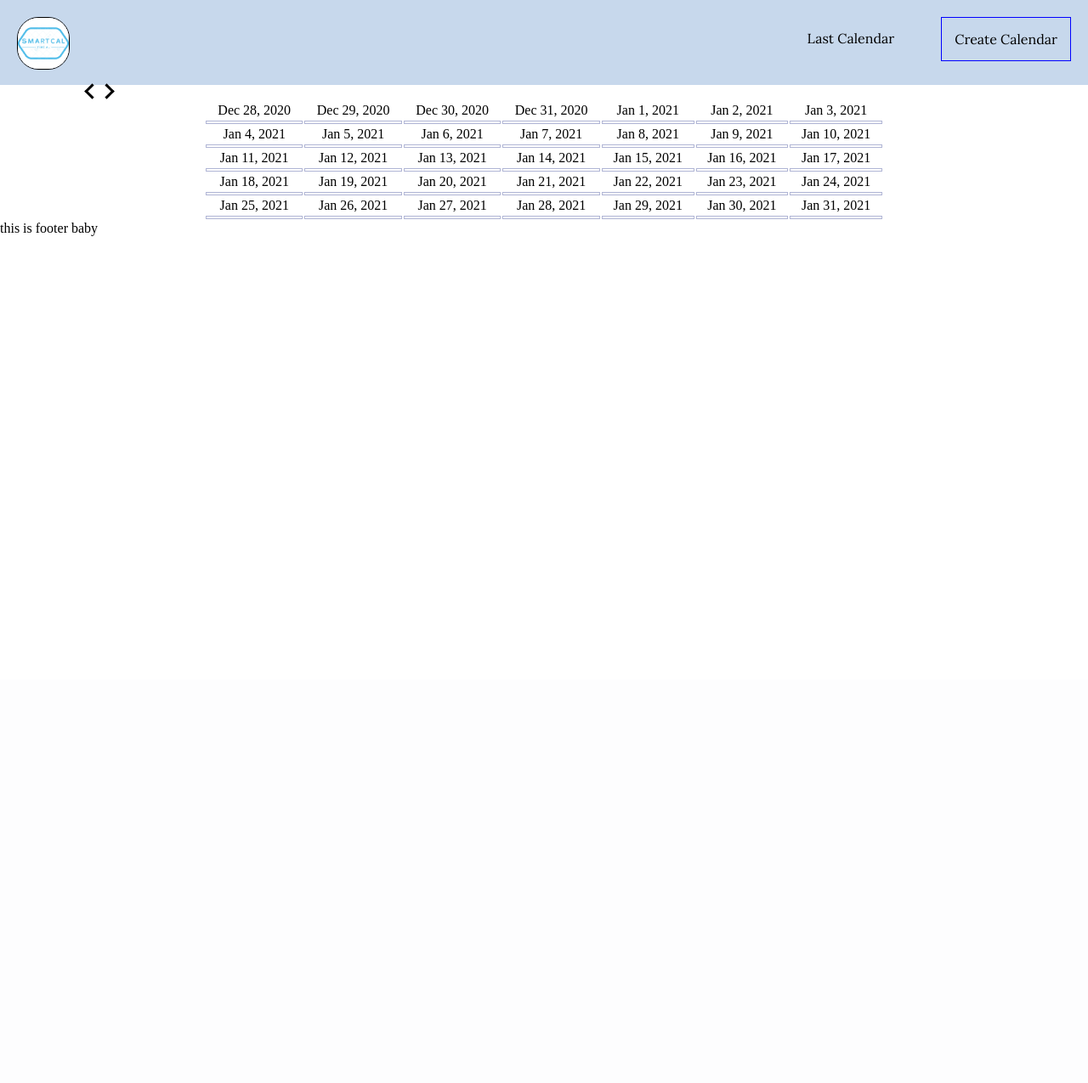
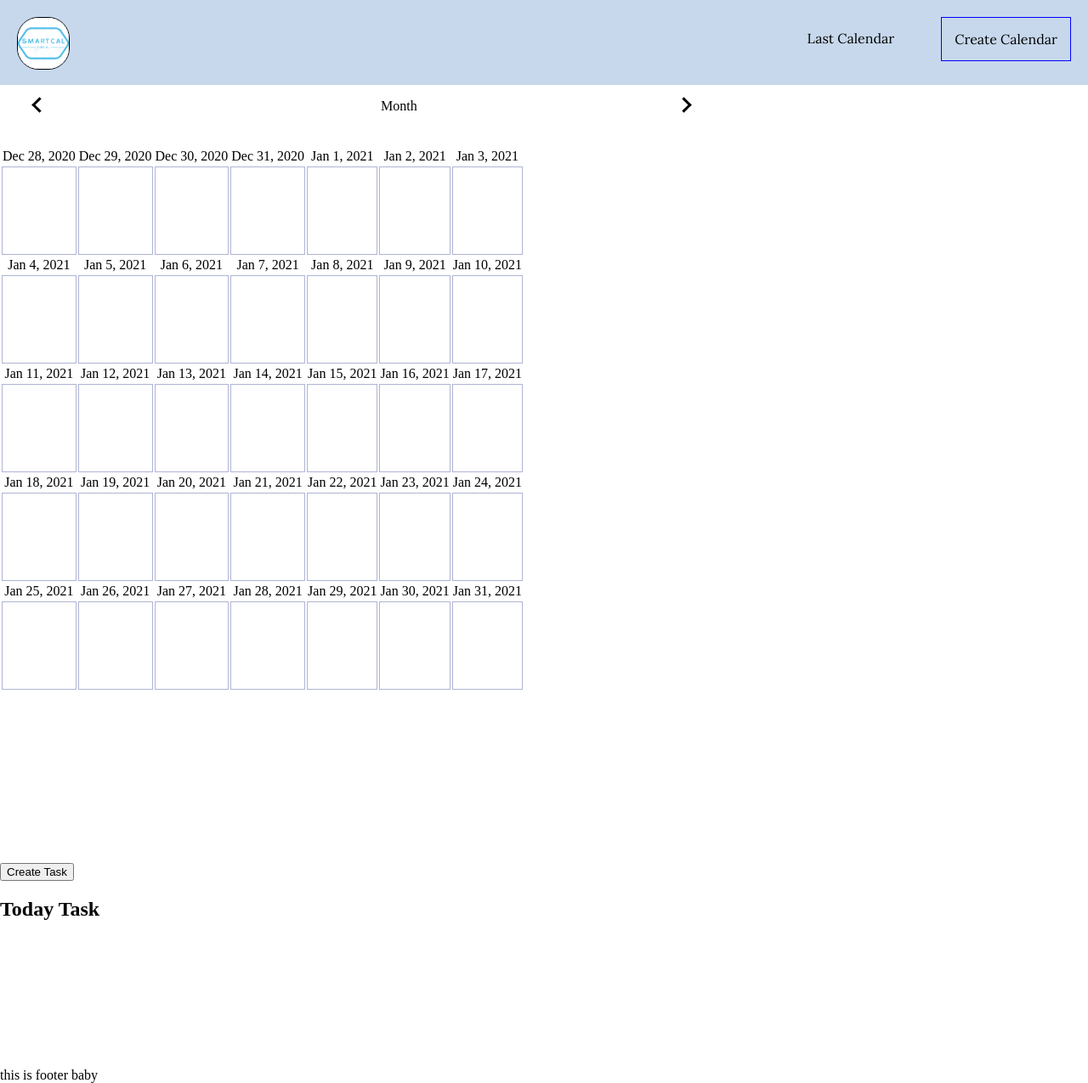
Before and after one commit to PetrAlexTeam/Calendar, a Django app: a page that uses Calendar/templates/Calendar/my_calendar.html in a window 1280 px wide. Shown: the whole page at 85% size. Before the commit the page ends 278 px from the top, so only its background shows below. Run offline with Django 3.2, Linux system fonts and the light colour scheme; tables that the repository leaves empty hold one stand-in row (values such as "Sample post"); lists and menus that the app fills with data are empty.

Commit message:
Оформление и Сегодняшние Задачи. Работают стрелочки навигации по месяцам

```diff
--- a/Calendar/static/css/calendar.css
+++ b/Calendar/static/css/calendar.css
@@ -1,6 +1,14 @@
+div.month_navigate{
+    width: 70%;
+    height: 900px;
+}
+body {
+    margin:0px auto;
 
+}
+#Table
 table{
-    width: 800px;
+    width: 70%;
     margin:auto;
 }
     th{
@@ -8,43 +16,56 @@ th{
     }
     td{
         border: 1px solid #AFB4D4;
-
+        with: 20px;
+        height: 100px;
     }
     td a{
         text-decoration: none;
-    font-size:20px;
+        font-size:15px;
         font-family:Gill Sans, sans-serif;
+        color:#1E94D4;
         font-weight: lighter;
         text-align: right;
     }
     a:hover{
         color:#D49BA5;
     }
-.navigate div{
-    height: 100px;
-    with: 500px;
-}
-.right {
-    transform: rotate(-45deg);
-    -webkit-transform: rotate(-45deg);
 
 
+
+ul.navigate{
+     height: 40px;
+     with: 70%;
+
+     list-style-type: none;
 }
-.right_span span{
-    position: absolute;
-    margin: 30px;
-    height
-    margin-right: 150px;
+    ul li{
+        display:inline;
     }
-.left {
-    transform: rotate(135deg);
-    -webkit-transform: rotate(135deg);
+    ul li.li_left {
+        float: left;
+        with:30%;
+    }
+    ul li.li_right {
+        with:30%;
+        float: right;
 
     }
-.left_span span{
+    ul li.li_center{
+
         position: absolute;
-    margin: 30px;
-    margin-left: 150px;
+
+        left: 35%;
+
+        /*float: center;
+        text-align: center;
+        */
+    }
+    ul li div{
+        display: inline-block;
+
+        width: 98px;
+        height: 20px;
     }
     i {
     border: solid black;
@@ -52,6 +73,21 @@ i {
     display: inline-block;
     padding: 5px;
     }
+    .right {
+        transform: rotate(-45deg);
+        -webkit-transform: rotate(-45deg);
+    }
+
+    .left {
+        transform: rotate(135deg);
+        -webkit-transform: rotate(135deg);
+
+    }
+div.today_task {
+    width: 70%;
+    height: 200px;
+}
+
 /*li a{
     display: block;
     padding: 15px;
--- a/Calendar/templates/Calendar/my_calendar.html
+++ b/Calendar/templates/Calendar/my_calendar.html
@@ -3,16 +3,27 @@
     {% load static %}
     <link rel="stylesheet" href="{% static 'css/calendar.css' %}" type="text/css">
 {% endblock %}
+
 {% block body %}
-<div class="navigate">
-    <span class="left_span">
+
+    <div class="month_navigate">
+        <ul class="navigate">
+            <li class="li_left">
+                <div class="content">
                     <a href="{{ previous_link }}"> <i class="arrow left"></i></a>
-    </span>
-    <span class="right_span">
+                </div>
+            </li>
+            <li class="li_center">
+                <div class="content">
+                    Month
+                </div>
+            </li>
+            <li class="li_right">
+                <div class="content">
                     <a href="{{ next_link }}"> <i class="arrow right"></i></a>
-    </span>
                 </div>
-
+            </li>
+        </ul>
         <table id="calendar">
             {% for weak in month_string  %}
                <tr>
@@ -25,19 +36,37 @@
                 <tr>
                     {% for date in weak %}
                     <td id="tasks">
+                        <ul>
                             {% for day_dict, day_tasks in tasks.items %}
                             {% if day_dict == date %}
                                 {% for task in day_tasks %}
-                            <a href=" {% url 'task' calendar.path task.id %}">{{ task.name }}</a>
+                                    <li><a href=" {% url 'task' calendar.path task.id %}">{{ task.name }}</a></li>
                                 {% endfor %}
                             {% endif %}
-                {% endfor %} </td>
+                        {% endfor %}
+
+                        </ul>
+                    </td>
                     {% endfor %}
                 </tr>
             {% endfor %}
         </table>
 
+    </div>
 
+    <button onclick="location.href = '/{{ calendar.path }}/add'">Create Task</button>
+    <div class="today_task">
+        <h2>
+            Today Task
+        </h2>
+        <ul>
+            {% for task in today_task %}
+                <li>
+                    {{ task }}
+                </li>
+            {% endfor %}
+        </ul>
+    </div>
 
 
 
--- a/Calendar/views.py
+++ b/Calendar/views.py
@@ -57,11 +57,15 @@ def my_calendar(request, path, year, month):
     previous, next_ = get_nearest_month(year, month)
     previous_link = f"/{path}/{previous[0]}/{previous[1]}"
     next_link = f"/{path}/{next_[0]}/{next_[1]}"
+    task = Task()
+
+    today_task = task.get_day_tasks(datetime.now(), calendar)
     context = {"month": c.monthdatescalendar(year, month),
                "tasks": tasks, "month_string": month_string,
                "next_link": next_link,
                "previous_link": previous_link,
-               "calendar": calendar
+               "calendar": calendar,
+               "today_task": today_task,
                }
     resp = render(request, "Calendar/my_calendar.html", context)
     save_last_calendar(resp, path)
```
Lines whose indentation alone changed are shown as unchanged.
